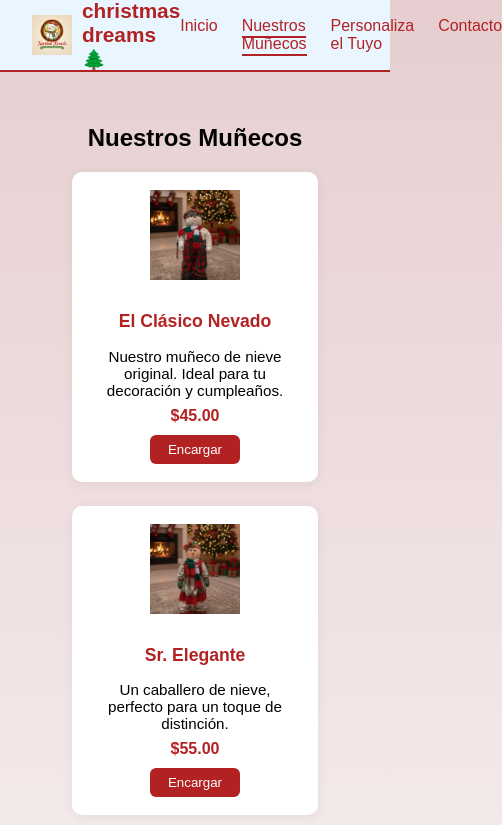
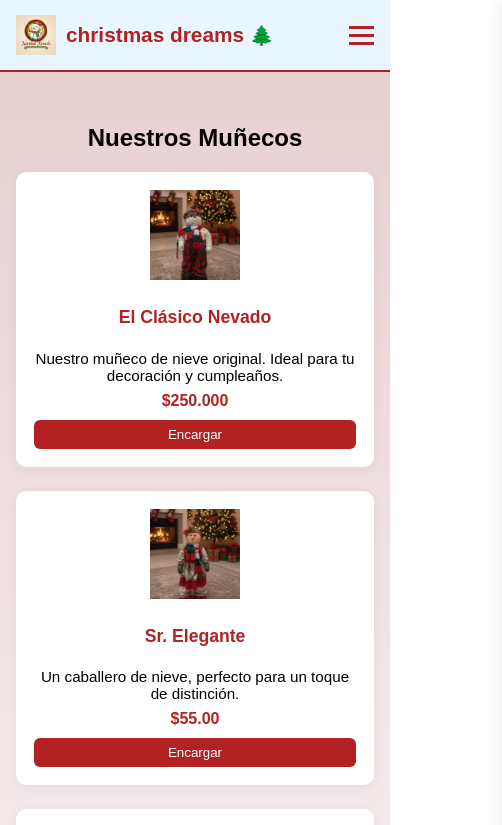
Before and after one commit to dev-juli/munecos-nieve-tela, a Vue app: page /#/catalogo in a window 390 px wide. Shown: the top 825 px of the page, 502 px wide, since content can reach past the window. Built offline with nearby package versions, Linux system fonts and the light colour scheme.

Commit message:
Agregando responsividad a todo el proyecto

```diff
--- a/src/App.vue
+++ b/src/App.vue
@@ -4,14 +4,21 @@
       <img :src="logoUrl" alt="Christmas Dreams" />
       <span>christmas dreams <span class="tree">🌲</span></span>
     </div>
-    <ul class="nav-links">
-      <li><router-link to="/">Inicio</router-link></li>
-      <li><router-link to="/catalogo">Nuestros Muñecos</router-link></li>
-      <li><router-link to="/personaliza">Personaliza el Tuyo</router-link></li>
-      <li><router-link to="/contacto">Contacto</router-link></li>
+    <button class="hamburger" @click="toggleMobileNav" :class="{ 'is-active': isMobileNavOpen }">
+      <span></span>
+      <span></span>
+      <span></span>
+    </button>
+    <ul class="nav-links" :class="{ 'nav-active': isMobileNavOpen }">
+      <li @click="closeMobileNav"><router-link to="/">Inicio</router-link></li>
+      <li @click="closeMobileNav"><router-link to="/catalogo">Nuestros Muñecos</router-link></li>
+      <li @click="closeMobileNav"><router-link to="/personaliza">Personaliza el Tuyo</router-link></li>
+      <li @click="closeMobileNav"><router-link to="/contacto">Contacto</router-link></li>
     </ul>
   </nav>
   <router-view />
+  <!-- Overlay para el fondo cuando el menú móvil está abierto -->
+  <div v-if="isMobileNavOpen" class="overlay" @click="closeMobileNav"></div>
 </template>
 
 <script>
@@ -20,7 +27,18 @@ import logoUrl from '@/assets/Logo.png';
 export default {
   name: "App",
   data() {
-    return { logoUrl };
+    return {
+      logoUrl,
+      isMobileNavOpen: false,
+    };
+  },
+  methods: {
+    toggleMobileNav() {
+      this.isMobileNavOpen = !this.isMobileNavOpen;
+    },
+    closeMobileNav() {
+      this.isMobileNavOpen = false;
+    }
   },
 };
 </script>
@@ -41,7 +59,7 @@ body {
   display: flex;
   align-items: center;
   justify-content: space-between;
-  padding: 0 32px;
+  padding: 0 24px;
   height: 70px;
   font-family: 'Montserrat', sans-serif;
   border-bottom: 2px solid #b22222;
@@ -77,4 +95,83 @@ body {
 .nav-links li a.router-link-exact-active {
   border-bottom: 2px solid #b22222;
 }
+
+.hamburger {
+  display: none;
+  background: transparent;
+  border: none;
+  cursor: pointer;
+  padding: 0;
+  z-index: 1001; /* Asegura que esté sobre el menú y el overlay */
+}
+
+.hamburger span {
+  display: block;
+  width: 25px;
+  height: 3px;
+  margin: 5px 0;
+  background: #b22222;
+  transition: all 0.3s ease-in-out;
+}
+
+/* Animación del hamburger a "X" cuando está activo */
+.hamburger.is-active span:nth-child(1) {
+  transform: translateY(8px) rotate(45deg);
+}
+.hamburger.is-active span:nth-child(2) {
+  opacity: 0;
+}
+.hamburger.is-active span:nth-child(3) {
+  transform: translateY(-8px) rotate(-45deg);
+}
+
+.overlay {
+  display: none; /* Oculto por defecto */
+  position: fixed;
+  top: 0;
+  left: 0;
+  width: 100%;
+  height: 100%;
+  background: rgba(0, 0, 0, 0.5);
+  z-index: 999; /* Debajo del menú, encima del contenido */
+}
+
+/* --- Media Query para Navegación Móvil --- */
+@media (max-width: 768px) {
+  .navbar {
+    padding: 0 16px;
+  }
+  .nav-links {
+    position: fixed;
+    top: 0;
+    right: -100%; /* Empieza fuera de la pantalla */
+    width: 70%;
+    max-width: 300px;
+    height: 100vh;
+    background: #f8faff;
+    flex-direction: column;
+    justify-content: center;
+    align-items: center;
+    gap: 32px;
+    transition: right 0.4s cubic-bezier(0.23, 1, 0.32, 1); /* Transición más suave */
+    z-index: 1000;
+    box-shadow: -5px 0 15px rgba(0,0,0,0.1);
+  }
+
+  .nav-links.nav-active {
+    right: 0; /* Se desliza hacia adentro */
+  }
+
+  .nav-links li a {
+    font-size: 1.2rem;
+  }
+
+  .hamburger {
+    display: block;
+  }
+
+  .overlay {
+    display: block; /* Solo se muestra en móvil cuando v-if es true */
+  }
+}
 </style>
--- a/src/views/Catalogo.vue
+++ b/src/views/Catalogo.vue
@@ -27,7 +27,7 @@ export default {
         {
           titulo: "El Clásico Nevado",
           descripcion: "Nuestro muñeco de nieve original. Ideal para tu decoración y cumpleaños.",
-          precio: "$45.00",
+          precio: "$250.000",
           imagen: muñecoImg,
           boton: "Encargar",
         },
@@ -60,7 +60,8 @@ export default {
 
 <style scoped>
 .catalogo {
-  padding: 32px 0;
+  /* Añadimos padding horizontal para que no se pegue a los bordes en móvil */
+  padding: 32px 16px;
   text-align: center;
 }
 .catalogo-lista {
@@ -76,12 +77,16 @@ export default {
   padding: 18px;
   width: 210px;
   text-align: center;
+  /* Usamos flexbox para alinear el contenido interno verticalmente */
+  display: flex;
+  flex-direction: column;
 }
 .muñeco-card img {
   width: 90px;
   height: 90px;
   object-fit: cover;
   margin-bottom: 10px;
+  align-self: center; /* Centramos la imagen en el contenedor flex */
 }
 .muñeco-card h3 {
   color: #b22222;
@@ -91,6 +96,8 @@ export default {
 .muñeco-card p {
   font-size: 0.95rem;
   margin-bottom: 8px;
+  /* Hacemos que la descripción ocupe el espacio sobrante para alinear los botones */
+  flex-grow: 1;
 }
 .precio {
   display: block;
@@ -106,4 +113,13 @@ export default {
   padding: 7px 18px;
   cursor: pointer;
 }
+
+/* Media Query para hacer el diseño adaptable a dispositivos móviles */
+@media (max-width: 480px) {
+  .muñeco-card {
+    /* En pantallas pequeñas, la tarjeta ocupa más ancho */
+    width: 90%;
+    max-width: 340px; /* Evita que la tarjeta sea demasiado ancha */
+  }
+}
 </style>
--- a/src/views/Contacto.vue
+++ b/src/views/Contacto.vue
@@ -23,6 +23,7 @@ export default {
 
 <style scoped>
 .contacto {
+  box-sizing: border-box; /* Para que el padding se incluya en el ancho total */
   background: #fff;
   border-radius: 12px;
   padding: 32px;
@@ -30,6 +31,8 @@ export default {
   box-shadow: 0 2px 12px #0001;
   margin: 32px auto;
   max-width: 500px;
+  /* Hacemos que la tarjeta ocupe el 90% del ancho disponible */
+  width: 90%;
 }
 .contacto ul {
   list-style: none;
@@ -44,4 +47,12 @@ export default {
   text-decoration: none;
   font-weight: bold;
 }
+
+/* Media Query para ajustar el padding en pantallas pequeñas */
+@media (max-width: 480px) {
+  .contacto {
+    /* Reducimos el padding en móviles para dar más espacio al contenido */
+    padding: 24px 16px;
+  }
+}
 </style>
--- a/src/views/Home.vue
+++ b/src/views/Home.vue
@@ -47,23 +47,18 @@ export default {
       muñecos: [
         {
           titulo: "El Clásico Nevado",
-          descripcion: "Nuestro muñeco de nieve original. Ideal para tu decoración y cumpleaños.",
+          descripcion: "Nuestro muñeco de nieve original. Ideal para tu decoración de Navidad.",
           imagen: muñecoImg,
         },
         {
-          titulo: "Sr. Elegante",
-          descripcion: "Un caballero de nieve, perfecto para un toque de distinción.",
+          titulo: "Sra. Elegante",
+          descripcion: "Una dama de nieve, perfecta para un toque de distinción.",
           imagen: meñecaImg,
         },
         {
-          titulo: "Sr. Dulce Nieve",
-          descripcion: "Encantador y tierno, ideal para los más pequeños.",
+          titulo: "Pareja de nieve",
+          descripcion: "Encantadores y tiernos, ideal para las decoraciones.",
           imagen: dosmuñecosImg,
-        },
-        {
-          titulo: "El Aventurero Congelado",
-          descripcion: "Listo para la exploración, con espíritu intrépido y juguetón.",
-          imagen: cositasImg,
         },
       ],
     };
@@ -73,7 +68,8 @@ export default {
 
 <style scoped>
 .home {
-  padding: 24px 0;
+  /* Añadimos padding horizontal para que no se pegue a los bordes en móvil */
+  padding: 24px 16px;
 }
 .hero {
   position: relative;
@@ -81,6 +77,9 @@ export default {
   border-radius: 12px;
   overflow: hidden;
   margin-bottom: 32px;
+  /* Truco para que el hero ocupe todo el ancho a pesar del padding del padre */
+  margin-left: -16px;
+  margin-right: -16px;
 }
 .hero-bg {
   width: 100%;
@@ -119,6 +118,7 @@ export default {
   display: flex;
   gap: 24px;
   justify-content: center;
+  flex-wrap: wrap; /* Permitimos que las tarjetas pasen a la siguiente línea */
   margin-bottom: 32px;
 }
 .muñeco-card {
@@ -128,6 +128,9 @@ export default {
   padding: 18px;
   width: 210px;
   text-align: center;
+  /* Usamos flexbox para alinear el contenido interno verticalmente */
+  display: flex;
+  flex-direction: column;
 }
 .muñeco-card img {
   width: 90px;
@@ -143,6 +146,8 @@ export default {
 .muñeco-card p {
   font-size: 0.95rem;
   margin-bottom: 8px;
+  /* Hacemos que la descripción ocupe el espacio sobrante */
+  flex-grow: 1;
 }
 .precio {
   display: block;
@@ -191,4 +196,43 @@ export default {
   margin-top: 14px;
   border-radius: 8px;
 }
+
+/* --- Media Queries para Responsividad --- */
+
+@media (max-width: 768px) {
+  .hero-content {
+    left: 30px;
+  }
+  .hero-content h1 {
+    font-size: 2.2rem;
+  }
+  .hero-content p {
+    font-size: 1rem;
+  }
+}
+
+@media (max-width: 480px) {
+  .hero {
+    height: 250px;
+  }
+  .hero-bg {
+    height: 100%; /* La imagen de fondo ocupa toda la altura del contenedor */
+  }
+  .hero-content {
+    top: 50%;
+    left: 50%;
+    transform: translate(-50%, -50%); /* Centramos el contenido perfectamente */
+    width: 90%;
+    text-align: center;
+  }
+  .muñeco-card {
+    /* En pantallas pequeñas, la tarjeta ocupa más ancho */
+    width: 90%;
+    max-width: 340px;
+  }
+  .personaliza-section img {
+    /* La imagen se ajusta al contenedor para evitar desbordamiento */
+    width: 100%;
+  }
+}
 </style>
--- a/src/views/Personaliza.vue
+++ b/src/views/Personaliza.vue
@@ -20,6 +20,7 @@ export default {
 
 <style scoped>
 .personaliza {
+  box-sizing: border-box;
   background: #fff;
   border-radius: 12px;
   padding: 32px;
@@ -27,6 +28,8 @@ export default {
   box-shadow: 0 2px 12px #0001;
   margin: 32px auto;
   max-width: 500px;
+  /* Hacemos que la tarjeta ocupe el 90% del ancho disponible */
+  width: 90%;
 }
 .personaliza img {
   width: 320px;
@@ -45,4 +48,16 @@ export default {
   text-decoration: none;
   display: inline-block;
 }
+
+/* Media Query para Responsividad */
+@media (max-width: 480px) {
+  .personaliza {
+    /* Reducimos el padding en móviles para dar más espacio al contenido */
+    padding: 24px 16px;
+  }
+  .personaliza img {
+    /* La imagen se ajusta al contenedor para evitar desbordamiento */
+    width: 100%;
+  }
+}
 </style>
```
